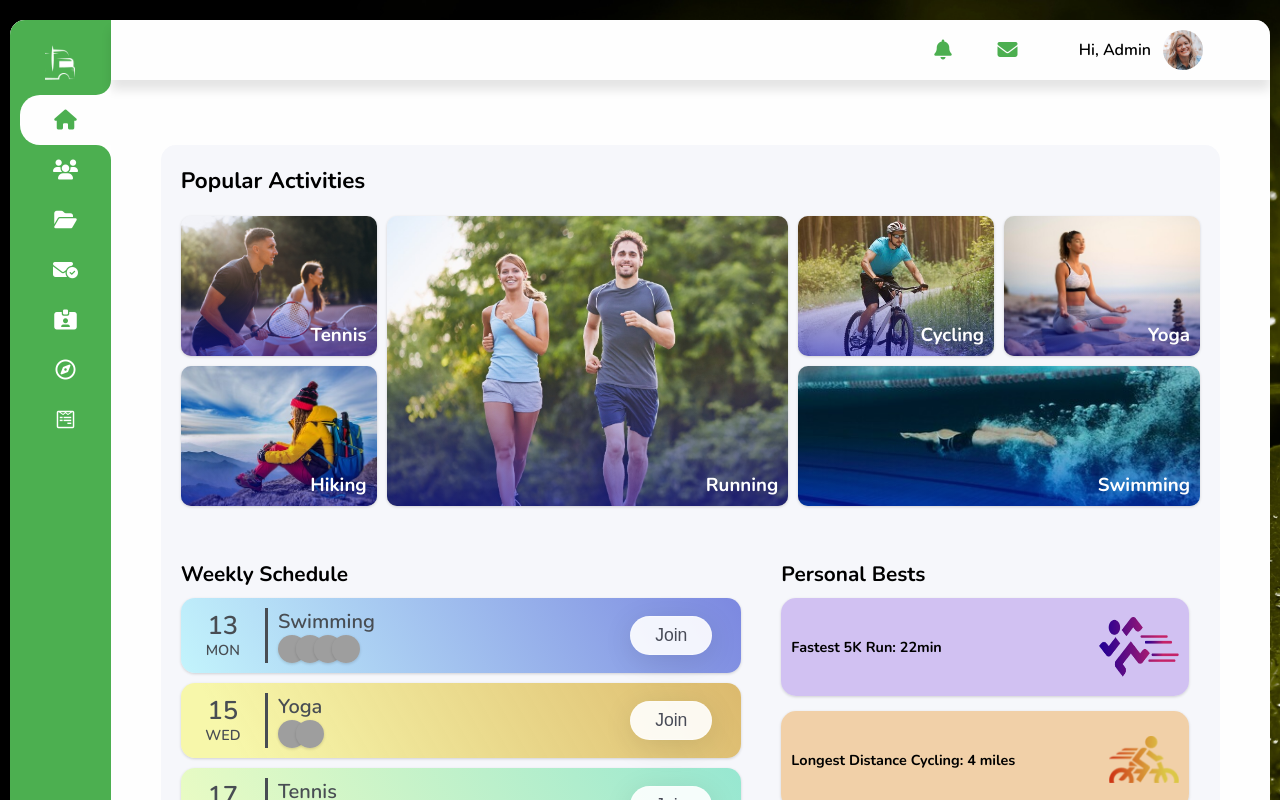
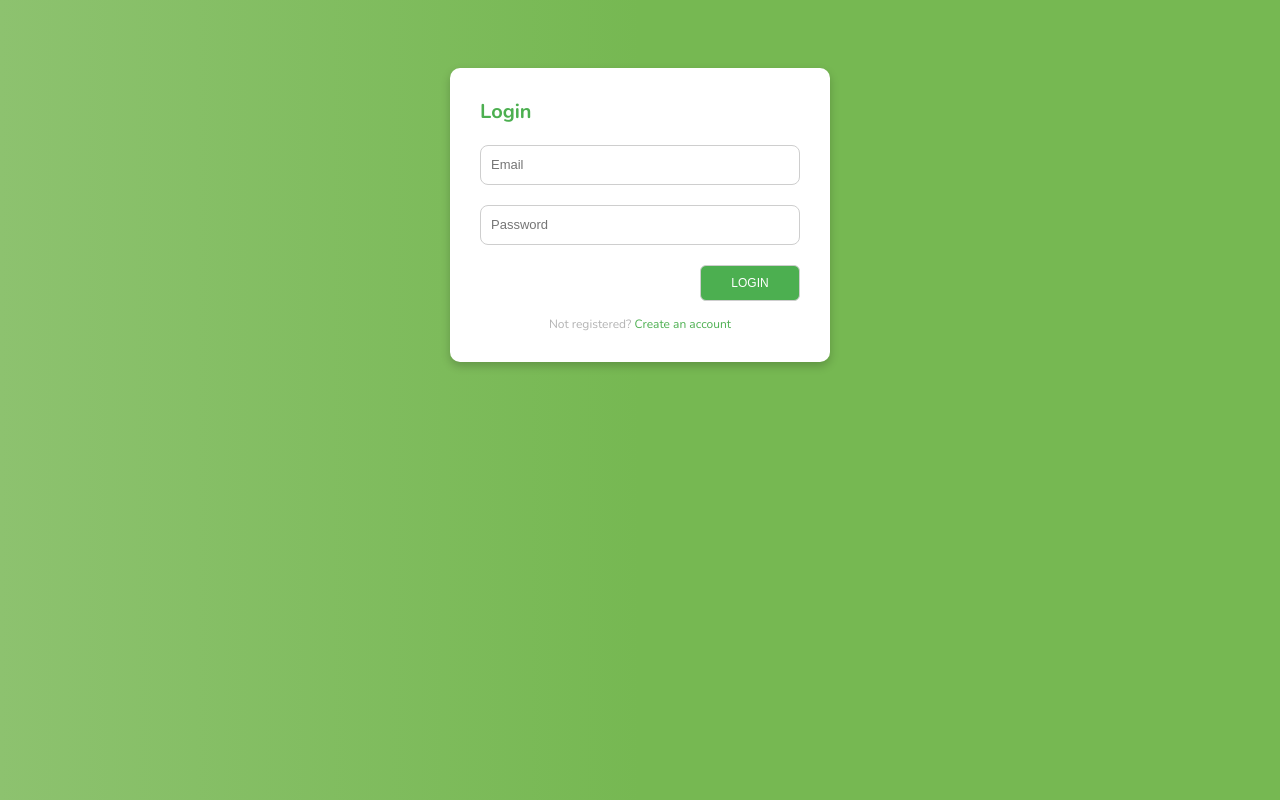
Before and after one commit to Kartavya052000/dashboard-signtruck, a React (Create React App) app: page / in a window 1280 px wide. Shown: the top 800 px of the page. Built offline with nearby package versions, Linux system fonts and the light colour scheme; grey boxes are pictures that could not be loaded.

Commit message:
login and dashboard route fix

```diff
--- a/src/App.js
+++ b/src/App.js
@@ -1,4 +1,4 @@
-import { BrowserRouter as Router, Route, Routes} from "react-router-dom";
+import { BrowserRouter as Router, Route, Routes } from 'react-router-dom';
 import './App.css';
 import DashboardHeader from "./components/dashboardHeader";
 import DashboardFooter from "./components/dashboardFooter";
@@ -9,12 +9,18 @@ import Booking from "./booking";
 import Navigation from "./navigation";
 import Contact from "./contact";
 import FormComponentsControl from "./pages/formcompcontrol";
+import Login from "./pages/login";
 import Guest from "./guest";
 
 
 function App() {
   return (
     <div className='App'>
+      <Router>
+        <Routes>
+          <Route exact path='/' element={<Login />} />
+        </Routes>
+      </Router>
       <div className='wrapper'>
         <main>
             <Router>
@@ -23,7 +29,7 @@ function App() {
                 <DashboardHeader />
                 <div className="dash_innerWrapper">
                   <Routes>
-                    <Route exact path='/' element={<Dashboard />} />
+                    <Route exact path='/dashboard' element={<Dashboard />} />
                     <Route exact path='/users' element={<Users />} />
                     <Route exact path='/bookings' element={<Booking />} />
                     <Route exact path='/navigation' element={<Navigation />} />
--- a/src/assets/css/login.css
+++ b/src/assets/css/login.css
@@ -2,6 +2,7 @@
     background: #76b852;
     background-image: linear-gradient(90deg, rgba(141,194,111,1) 0%, rgba(118,184,82,1) 50%);
     padding: 3rem 0;
+    height: 100vh;
 }
 
 .loginForm {
```
